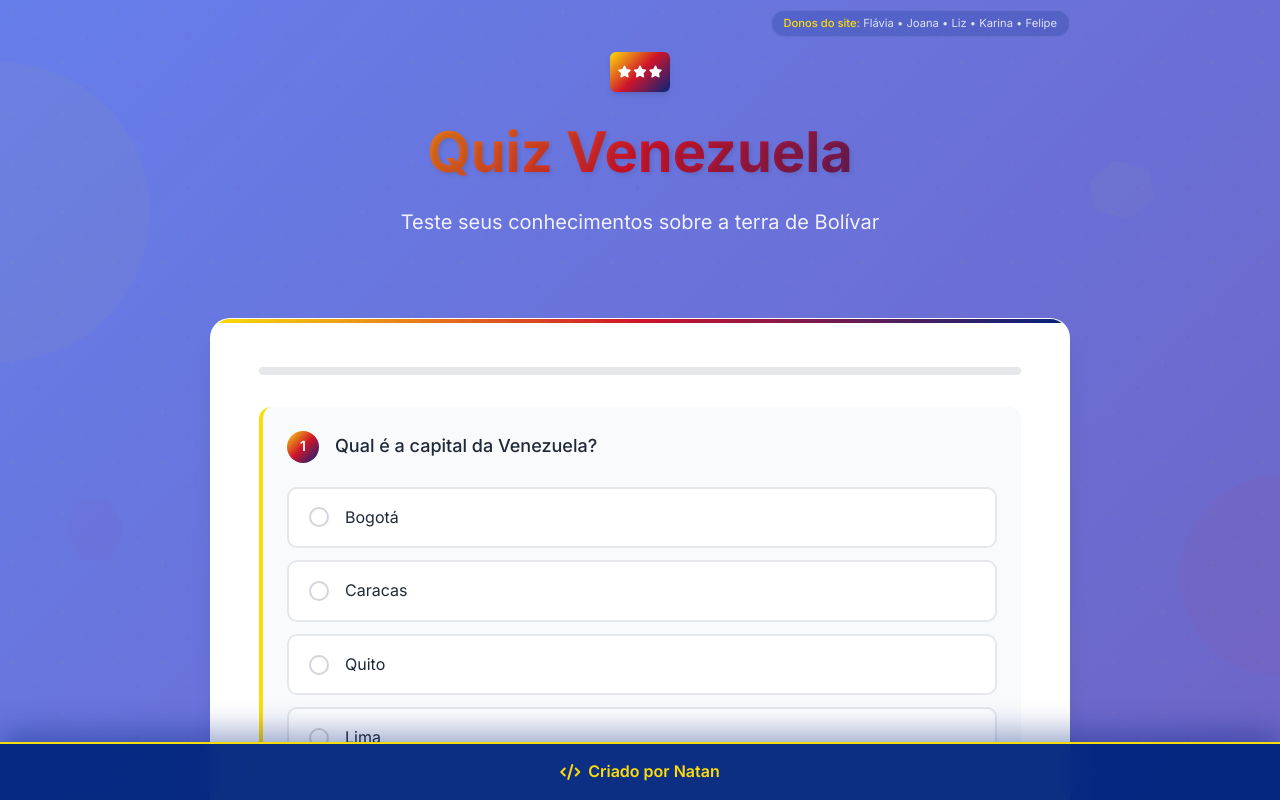
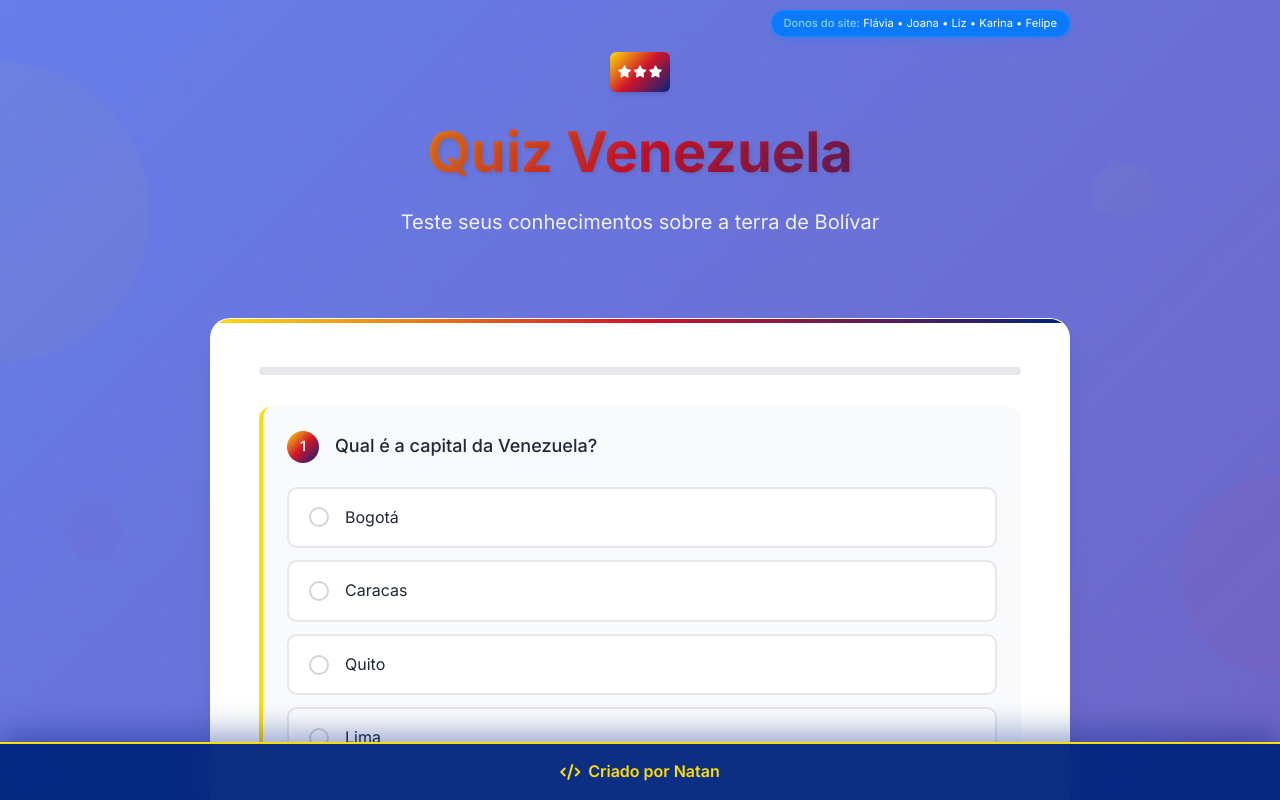
Before and after one commit to natsongamesoficial551/sitedasmeninas, a Flask app: page / in a window 1280 px wide. Run offline with Flask 3, Linux system fonts and the light colour scheme.

Commit message:
consertando html

```diff
--- a/templates/index.html
+++ b/templates/index.html
@@ -564,13 +564,14 @@
             top: 10px;
             right: 20px;
             font-size: 0.7rem;
-            color: rgba(255, 255, 255, 0.8);
-            background: rgba(0, 36, 125, 0.2);
+            color: white;
+            background: rgba(0, 123, 255, 0.9);
             padding: 5px 12px;
             border-radius: 20px;
             backdrop-filter: blur(10px);
-            border: 1px solid rgba(255, 255, 255, 0.1);
+            border: 1px solid rgba(0, 162, 255, 0.5);
             z-index: 100;
+            box-shadow: 0 2px 10px rgba(0, 123, 255, 0.3);
         }
 
         .site-owners .owners-text {
@@ -579,7 +580,7 @@
         }
 
         .site-owners .owners-text strong {
-            color: var(--venezuela-yellow);
+            color: #87ceeb;
             font-weight: 500;
         }
 
```
